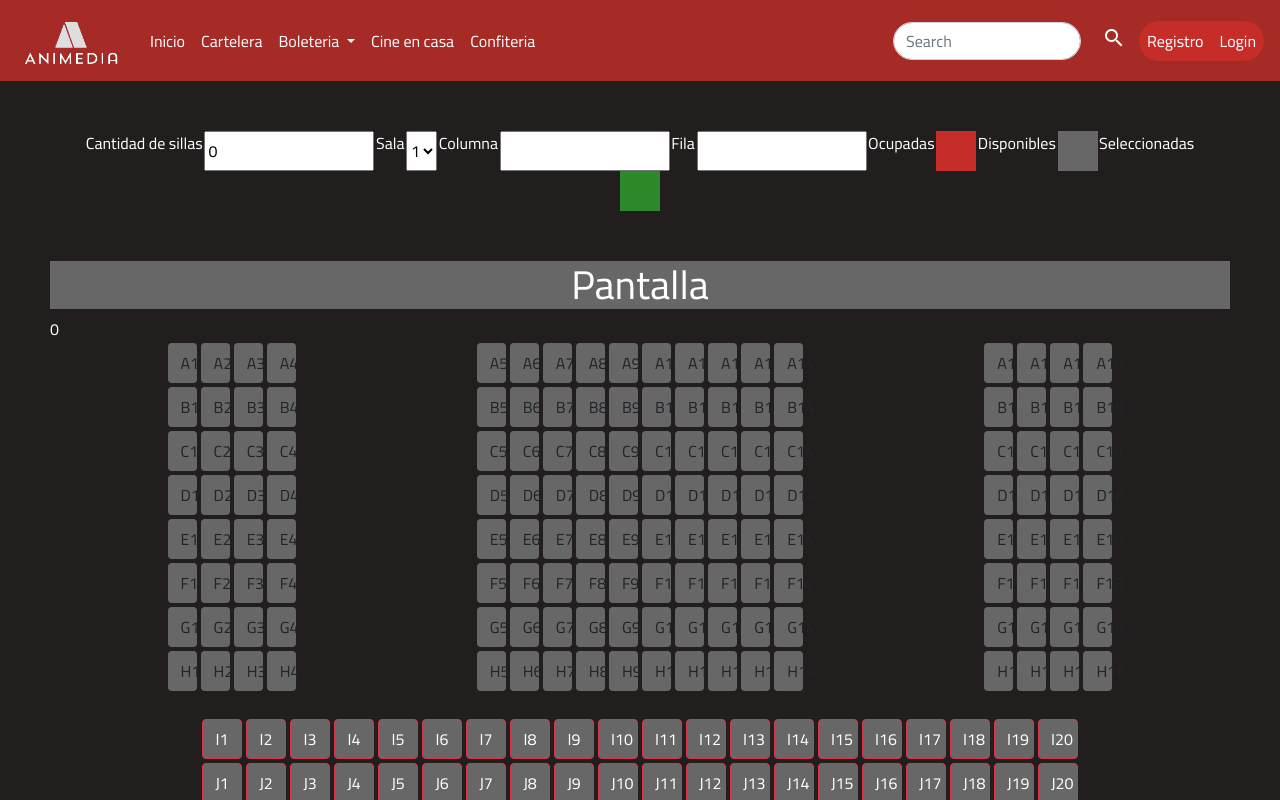
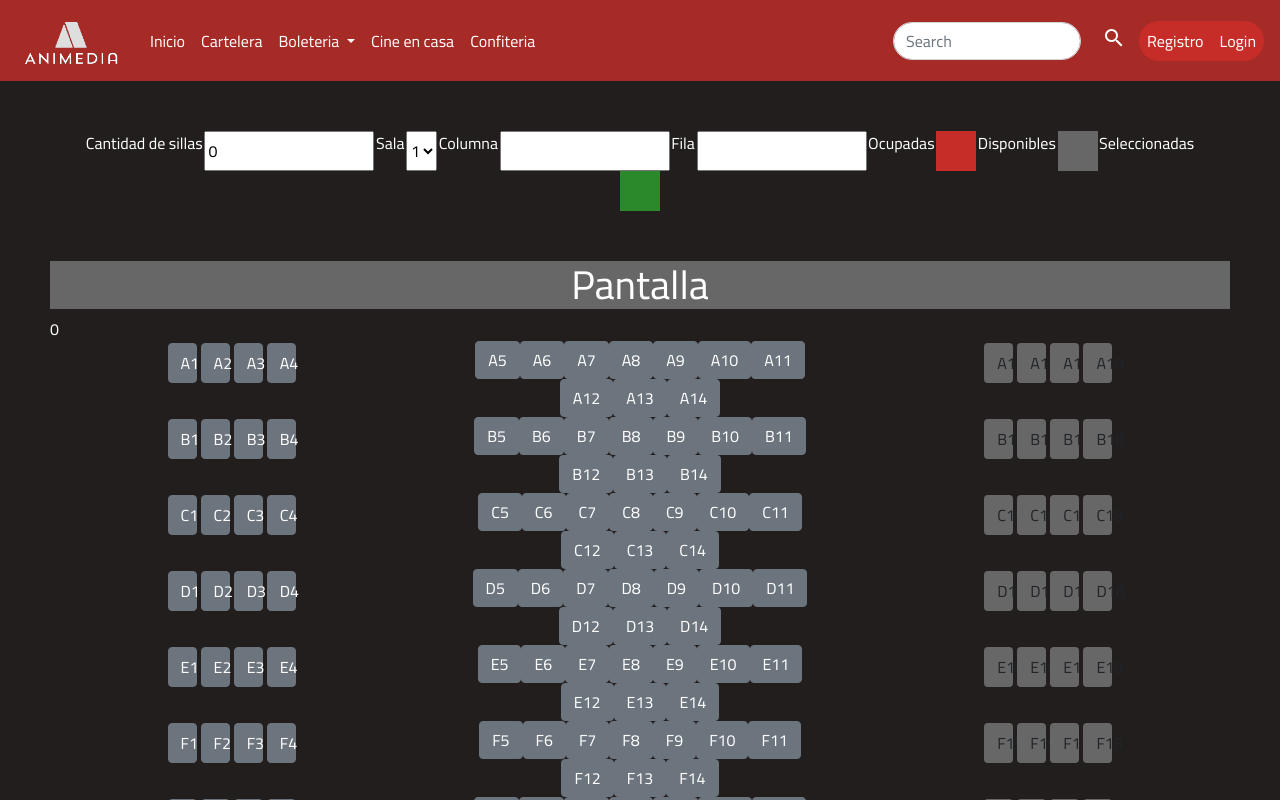
Before and after one commit to julianza32/Animedia, an Angular app in the folder animedia/: page /boleteria in a window 1280 px wide. Shown: the top 800 px of the page. Built offline with nearby package versions, Linux system fonts and the light colour scheme.

Commit message:
boleteria, admin pelis , model peliculas

```diff
--- a/animedia/src/app/model/peliculas.ts
+++ b/animedia/src/app/model/peliculas.ts
@@ -5,8 +5,8 @@ export class Pelicula{
         public genero: String,
         public director: String,
         public actores: [],
-        public año: String,
-        public duración: String,
+        public anio: String,
+        public duracion: String,
         public sinopsis: String,
         public imagen: String,
         public trailer: File,
--- a/animedia/src/app/pages/admin-peliculas/admin-peliculas.component.html
+++ b/animedia/src/app/pages/admin-peliculas/admin-peliculas.component.html
@@ -1 +1,26 @@
-<p>admin-peliculas works!</p>
+<div class="container">
+    <h2>Administrador de películas</h2>
+<div class="row">
+<div class="col-md-6 col-6">
+    <form #ActualizarPelicula="ngForm" (ngSubmit)="ProcesarFormulario()">
+        <input type="text" class="" placeholder="Nombre" name="nombre" #nombre="ngModel" [(ngModel)]="peliculaTrabajada.nombre">
+        <input type="text" class="" placeholder="Genero" name="genero" #genero="ngModel" [(ngModel)]="peliculaTrabajada.genero">
+        <input type="text" class="" placeholder="Director" name="director" #director="ngModel" [(ngModel)]="peliculaTrabajada.director">
+        <input type="text" class="" placeholder="Actores" name="actores" #actores="ngModel" [(ngModel)]="peliculaTrabajada.actores">
+        <button>+</button>
+        <input type="number" class="" placeholder="Año de estreno" name="anio" #anio="ngModel" [(ngModel)]="peliculaTrabajada.anio">
+        <input type="text" class="" placeholder="Duración" name="duracion" #duracion="ngModel" [(ngModel)]="peliculaTrabajada.duracion">
+        <textarea class=""  placeholder="Sinopsis" name="sinopsis" #sinopsis="ngModel" [(ngModel)]="cancionTrabajada.sinopsis"> </textarea>
+        <input type="text" class="" placeholder="Url pelicula" name="pelicula" #pelicula="ngModel" [(ngModel)]="peliculaTrabajada.pelicula">
+
+
+
+
+
+    </form>
+</div>
+<div class="col-md-6 col-6">
+
+</div>
+</div>
+</div>
--- a/animedia/src/app/pages/boleteria/boleteria.component.css
+++ b/animedia/src/app/pages/boleteria/boleteria.component.css
@@ -1,11 +1,11 @@
 .sillas{
     width: 8%;
     max-width: 40px;
-    height: 40px;
-    background-color:  rgba(128, 128, 128, 0.74);
+    max-height: 40px;
+
     margin: 2px;
-    text-align: center;
-    size: 1em;
+
+
 }
 .sillasm{
     width: 40px;
--- a/animedia/src/app/pages/boleteria/boleteria.component.html
+++ b/animedia/src/app/pages/boleteria/boleteria.component.html
@@ -1,12 +1,12 @@
 <div class="boleteria">
-    <script src="https://ajax.googleapis.com/ajax/libs/jquery/3.5.1/jquery.min.js"></script>
+
     <script>
-        $(document).ready(function () {
+      /*   $(document).ready(function () {
             $("button").click(function () {
                 $(this).toggleClass("disponibles seleccionadas");
             });
         });
-
+ */
     </script>
     <section class="seleccion">
         <form class="row d-flex justify-content-around " #boleteriaForm="ngForm">
@@ -47,17 +47,17 @@
         <div class="col-12">
             <div class="d-flex justify-content-between">
                 <div class="col-4 row d-flex justify-content-center">
-                    <button id="mi-boton" class="btn disponibles sillas" (click)="puestosSeleccionados()"
-                        *ngFor="let columna of columnas">{{silla}}{{columna}}</button>
+                    <button id="{{silla}}{{columna}}" class="btn btn-secondary sillas" (click)="puestosSeleccionados(this.silla+this.columna)"
+                      *ngFor="let columna of columnas">{{silla}}{{columna}}</button>
 
                 </div>
                 <div class="col-4 row d-flex justify-content-center ">
-                        <button id="mi-boton" class="btn disponibles sillas" (click)="puestosSeleccionados()"
-                        *ngFor="let columna of columnas2">{{silla}}{{columna}}</button>
+                        <button id="{{silla}}{{columna}}" class="btn btn-secondary "
+                        *ngFor="let columna of columnas2" (click)="puestosSeleccionados(this.silla+this.columna)">{{silla}}{{columna}}</button>
                 </div>
                 <div class="col-4 row d-flex justify-content-center ">
 
-                        <button id="mi-boton" class="btn disponibles sillas" (click)="puestosSeleccionados()"
+                        <button id="{{silla}}{{columna}}" class="btn disponibles sillas" (click)="puestosSeleccionados(this.silla+this.columna)"
                         *ngFor="let columna of columnas3">{{silla}}{{columna}}</button>
 
                 </div>
@@ -71,7 +71,7 @@
         <div class="col-12">
             <div class="d-flex justify-content-center ">
 
-                    <button id="mi-boton" class="btn btn-danger sillas" (click)="puestosSeleccionados()"
+                    <button id="{{silla}}{{columna}}" class="btn btn-danger sillas" (click)="puestosSeleccionados(this.silla+this.columna)"
                     *ngFor="let columna of columnas4">{{silla}}{{columna}}</button>
 
             </div>
--- a/animedia/src/app/pages/boleteria/boleteria.component.ts
+++ b/animedia/src/app/pages/boleteria/boleteria.component.ts
@@ -27,9 +27,12 @@ export class BoleteriaComponent implements OnInit {
  /*  ngDoCheck(){
 
   } */
-puestosSeleccionados(){
+
+  status:boolean=false;
+puestosSeleccionados(x){
   if (this.puestos<this.puestosE){
     this.puestos++;
+    document.getElementById(x).setAttribute("class","btn btn-success sillas");
   }else{
     alert(`Ya escogiste tus puestos, puedes dirigirte a pagos ${this.puestosE}`);
   }
```
